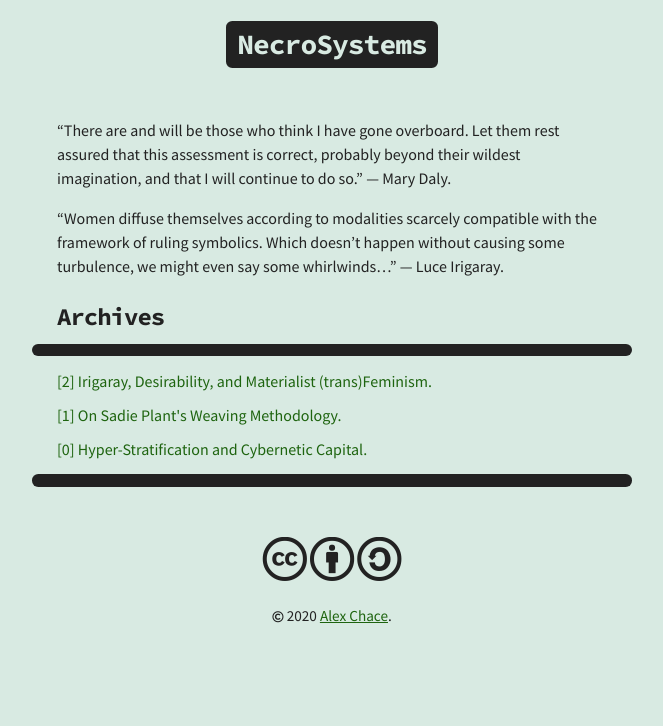
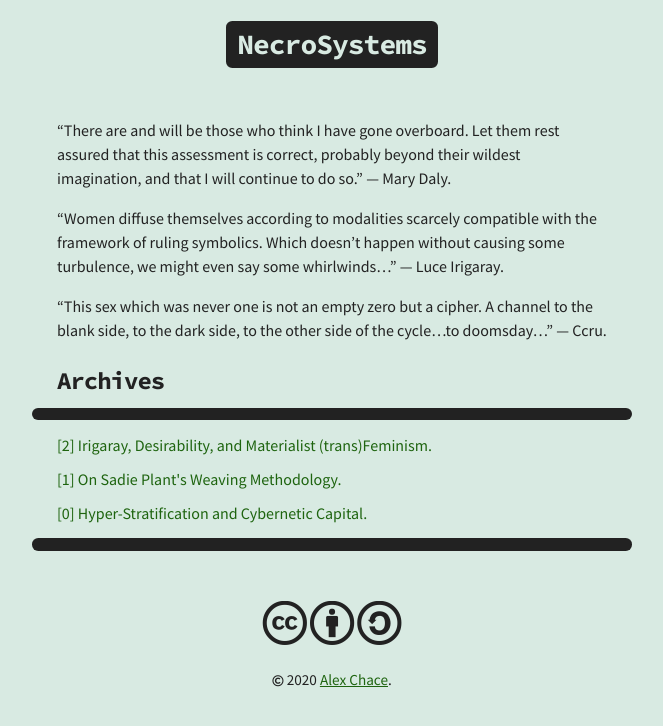
Before and after one commit to alychace/distort.jp, a Jekyll site: the page built from index.md, in a window 1280 px wide. Shown: the top 726 px of the page, without its empty margins (308-971 px from the left). Built offline with Jekyll 4.4.1, drawn with Linux system fonts in a browser that asks for light colours; nearby versions of some CDN libraries.

Commit message:
tweaked description and added ccru quote

```diff
--- a/index.md
+++ b/index.md
@@ -6,9 +6,11 @@ desco: "I'm a PhD student studying film & media, but here I'll write about more:
 ---
 
 
-“There are and will be those who think I have gone overboard. Let them rest assured that this assessment is correct, probably beyond their wildest imagination, and that I will continue to do so.” --- Mary Daly.
+"There are and will be those who think I have gone overboard. Let them rest assured that this assessment is correct, probably beyond their wildest imagination, and that I will continue to do so." --- Mary Daly.
 
 "Women diffuse themselves according to modalities scarcely compatible with the framework of ruling symbolics. Which doesn't happen without causing some turbulence, we might even say some whirlwinds..." --- Luce Irigaray.
+
+"This sex which was never one is not an empty zero but a cipher. A channel to the blank side, to the dark side, to the other side of the cycle...to doomsday..." --- Ccru.
 
 ## Archives
 <hr class="separator">
```
